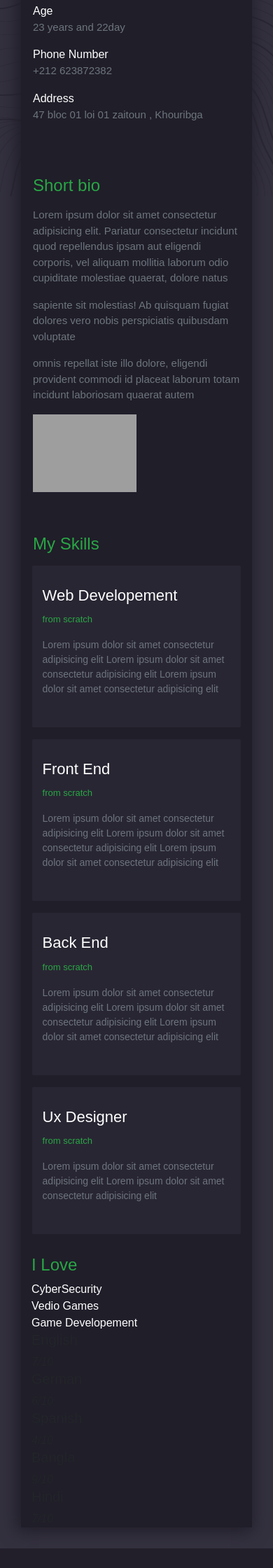
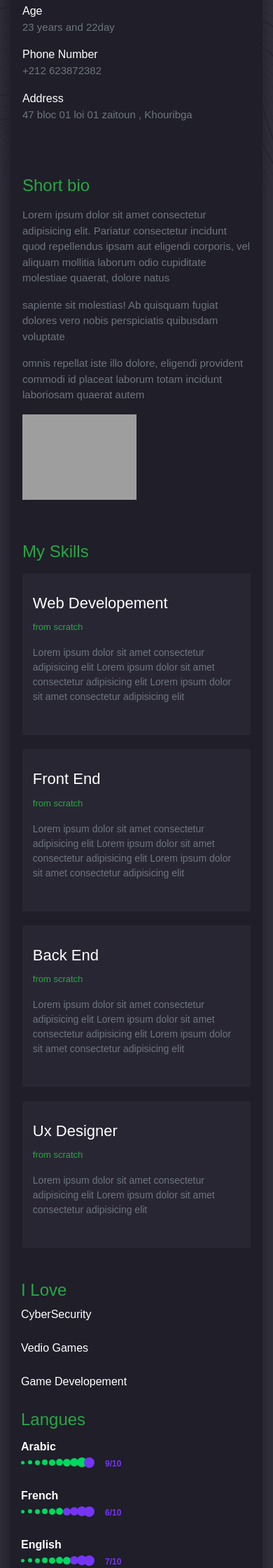
Before and after one commit to Abdessalam-Elboukri/Portfolio-Me, a PHP site: page / in a window 390 px wide. Shown: the part 1120-3360 px from the top of the page at 70% size. Before the commit the page ends 3332 px from the top, so only its background shows below. Run offline with PHP 8.4, Linux system fonts and the light colour scheme; grey boxes are pictures that could not be loaded.

Commit message:
i added the hobbies and language section i added the hobbies and language sections with bar progress using only css and also the responsive

```diff
--- a/index.html
+++ b/index.html
@@ -22,7 +22,7 @@
     <main class="d-flex justify-content-center ">
         <div class="container-fluid col-12 col-md-11 mt90">
             <div class="row justify-content-center">
-                <div class="col-md-4 col-sm-8 col-11 mb-5">
+                <div class="col-lg-4 col-md-5 col-sm-8 col-11 mb-5">
                     <div class="img-content">
                         <img src="./images/home_01/1.jpg">
                         <div class="info-skills  p-4">
@@ -40,8 +40,7 @@
                 </div>
 
                 <!-- content -->
-                <div class="col-lg-8 col-md-8">
-                    <div class="container-fluid">
+                <div class="col-lg-8  col-md-7">
                     <nav class=" p-4 ">
                         <ul class="list-unstyled d-flex justify-content-around">
                             <li><a href="">Home</a></li>
@@ -102,7 +101,7 @@
                             </div>
 
                             <!--  -->
-                                <div class="pd-content">
+                            <div class="pd-content content-column">
                                 <div class="title">
                                     <h4>Short bio</h4>
                                 </div>
@@ -173,23 +172,23 @@
                             </div>
 
                             <!--  -->
-                                <div class="container-fluid">
+                            <div class="container-fluid mt-3">
                                 <div class="row">
-                                        <div class="col-12 col-md-5">
+                                    <div class="col-lg-5 mb-1">
                                         <div>
                                             <div class="title">
                                                 <h4>I Love</h4>
                                             </div>
                                             <div class="d-flex flex-column">
-                                                    <div class="interes_div">
+                                                <div class="interes_div mb-4">
                                                     <i></i>
                                                     <span class="text-white">CyberSecurity</span>
                                                 </div>
-                                                    <div class="interes_div">
+                                                <div class="interes_div mb-4">
                                                     <i></i>
                                                     <span class="text-white">Vedio Games</span>
                                                 </div>
-                                                    <div class="interes_div">
+                                                <div class="interes_div mb-4">
                                                     <i></i>
                                                     <span class="text-white">Game Developement</span>
                                                 </div>
@@ -197,34 +196,26 @@
                                         </div>
                                     </div>
                                     <!--  -->
-                                        <div class="col-12 col-md-7">
+                                    <div class="col-lg-7">
                                         <div class="languageDiv">
-                                                <div class="ldInner profLevel7">
-                                                    <h5>English</h5>
+                                            <div class="title">
+                                                <h4>Langues</h4>
+                                            </div>
+                                            <div class="mt-3">
+                                                <div class="ldInner profLevel9">
+                                                    <h5 class=" ">Arabic</h5>
                                                     <span></span><span></span><span></span><span></span><span></span>
                                                     <span></span><span></span><span></span><span></span><span></span>
-                                                    <i>7/10</i>
+                                                    <i>9/10</i>
                                                 </div>
                                                 <div class="ldInner profLevel6">
-                                                    <h5>German</h5>
+                                                    <h5>French</h5>
                                                     <span></span><span></span><span></span><span></span><span></span>
                                                     <span></span><span></span><span></span><span></span><span></span>
                                                     <i>6/10</i>
                                                 </div>
-                                                <div class="ldInner profLevel4">
-                                                    <h5>Spanish</h5>
-                                                    <span></span><span></span><span></span><span></span><span></span>
-                                                    <span></span><span></span><span></span><span></span><span></span>
-                                                    <i>4/10</i>
-                                                </div>
-                                                <div class="ldInner profLevel9">
-                                                    <h5>Bangla</h5>
-                                                    <span></span><span></span><span></span><span></span><span></span>
-                                                    <span></span><span></span><span></span><span></span><span></span>
-                                                    <i>9/10</i>
-                                                </div>
                                                 <div class="ldInner profLevel7">
-                                                    <h5>Hindi</h5>
+                                                    <h5>English</h5>
                                                     <span></span><span></span><span></span><span></span><span></span>
                                                     <span></span><span></span><span></span><span></span><span></span>
                                                     <i>7/10</i>
@@ -241,5 +232,4 @@
         </div>
     </main>
 </body>
-
 </html>
--- a/style.css
+++ b/style.css
@@ -127,7 +127,7 @@ nav ul li a:hover{
     margin-top: 15px;
 }
 .skills{
-    gap: 17px;
+    gap: 20px;
     justify-content: center;
 }
 .carde:hover{
@@ -135,3 +135,118 @@ nav ul li a:hover{
     border-bottom-color: #7635f5;
     box-shadow: -3px 2px 21px 4px rgb(32 30 41);
 }
+
+
+
+.languageDiv{
+    position: relative;
+}
+.ldInner{
+    position: relative;
+    line-height: 15px;
+    display: flex;
+    justify-content: flex-start;
+    margin-bottom: 30px;
+    flex-wrap: wrap;
+}
+.ldInner h5{
+    font-size: 16px;
+    color: #FFF;
+    font-weight: 600;
+    position: relative;
+    display: block;
+    line-height: 15px;
+    margin: 0 15px 0 0;
+    min-width: 75px;
+}
+.ldInner span{
+    width: 15px;
+    height: 15px;
+    position: relative;
+    margin-right: 10px;
+}
+.ldInner span:last-child{
+    margin-right: 0;
+}
+.ldInner span:after{
+    content: '';
+    background: #7635f5;
+    border-radius: 50%;
+    position: absolute;
+    left: 0;
+    right: auto;
+    bottom: 0;
+    top: 0;
+    margin: auto 0;
+}
+.ldInner span:nth-child(2):after{
+    width: 5px;
+    height: 5px;
+}
+.ldInner span:nth-child(3):after{
+    width: 6px;
+    height: 6px;
+}
+.ldInner span:nth-child(4):after{
+    width: 7px;
+    height: 7px;
+}
+.ldInner span:nth-child(5):after{
+    width: 8px;
+    height: 8px;
+}
+.ldInner span:nth-child(6):after{
+    width: 9px;
+    height: 9px;
+}
+.ldInner span:nth-child(7):after{
+    width: 10px;
+    height: 10px;
+}
+.ldInner span:nth-child(8):after{
+    width: 11px;
+    height: 11px;
+}
+.ldInner span:nth-child(9):after{
+    width: 12px;
+    height: 12px;
+}
+.ldInner span:nth-child(10):after{
+    width: 14px;
+    height: 14px;
+}
+.ldInner span:nth-child(11):after{
+    width: 15px;
+    height: 15px;
+}
+
+.ldInner.profLevel6 span:nth-child(-n+7):after{
+    background: #01d85f;
+}
+.ldInner.profLevel7 span:nth-child(-n+8):after{
+    background: #01d85f;
+}
+
+.ldInner.profLevel9 span:nth-child(-n+10):after{
+    background: #01d85f;
+}
+.ldInner i{
+    font-style: normal;
+    font-size: 12px;
+    font-weight: 700;
+    line-height: inherit;
+    letter-spacing: 0px;
+    margin-left: 5px;
+    color: #7635f5;
+}
+@media (max-width:448px) {
+    .ldInner{
+        display:block;
+    }
+    .ldInner i{
+        margin-left: 20px;
+    }
+    .ldInner h5{
+        margin-bottom: 8px;
+    }
+}
```
Lines whose indentation alone changed are shown as unchanged.
